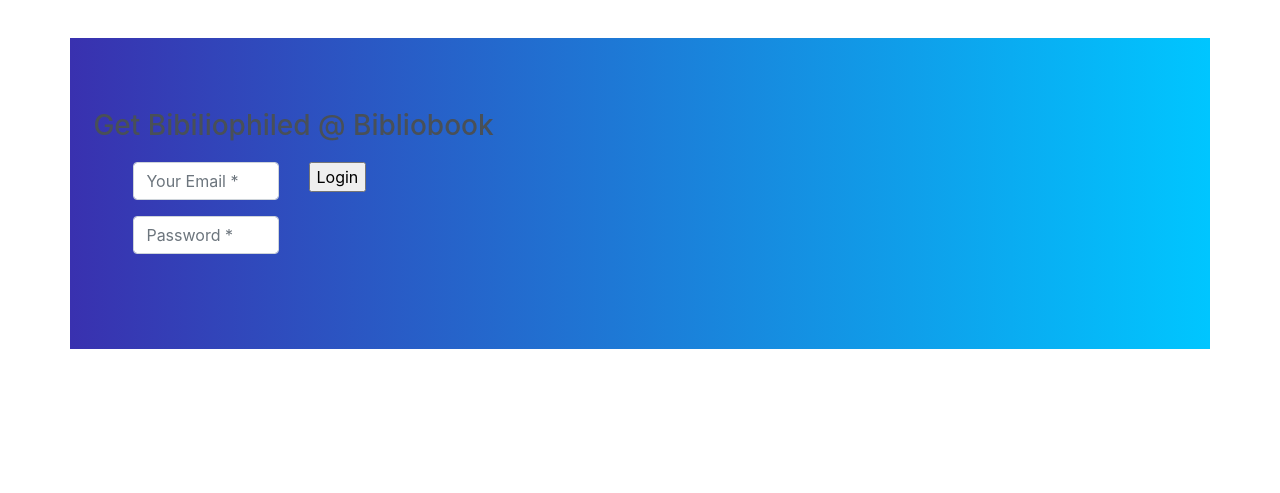
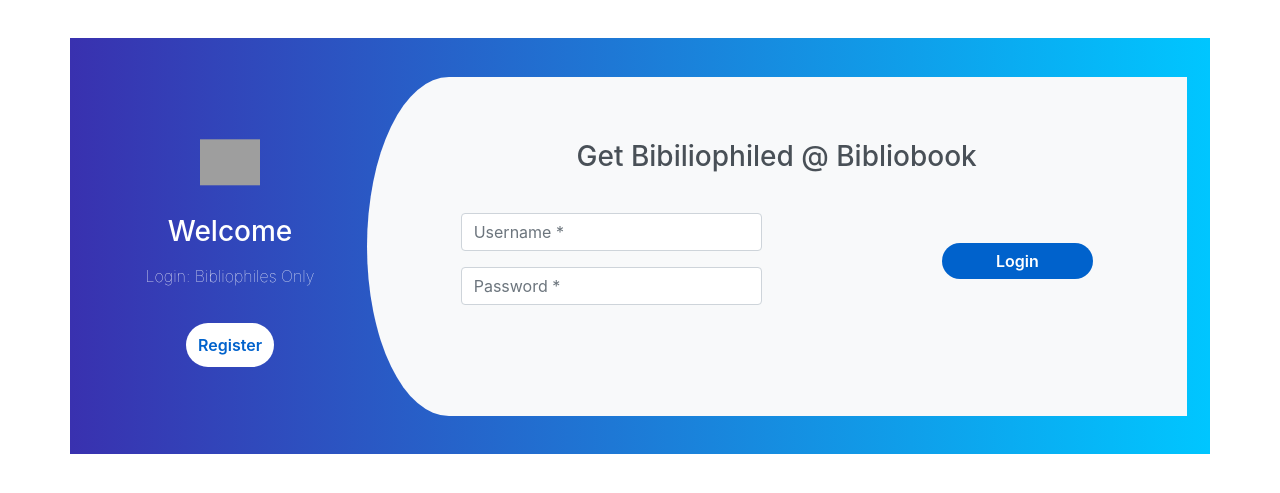
Before and after one commit to josharsh/BiblioBin, a Flask app: page /login in a window 1280 px wide. Shown: the top 493 px of the page. Run offline with Flask 2, Linux system fonts and the light colour scheme; some libraries are stand-ins or nearby versions; grey boxes are pictures that could not be loaded.

Commit message:
Login Template addd

```diff
--- a/templates/login.html
+++ b/templates/login.html
@@ -68,6 +68,18 @@
     width: 50%;
     cursor: pointer;
 }
+.lgn{
+
+    margin-top: 10%;
+    border: none;
+    border-radius: 1.5rem;
+    padding: 5%;
+    background: #ffffff;
+    color: #0062cc;
+    font-weight: 600;
+    width: 80%;
+    cursor: pointer;
+}
 .register .nav-tabs{
     margin-top: 3%;
     border: none;
@@ -104,27 +116,43 @@
 <div class="container register">
                 <div class="row">
 
+                    <div class="col-md-3 register-left">
+                        <img src="https://www.adazing.com/wp-content/uploads/2019/02/stacked-book-clipart-06-300x300.png"/>
+                        <h3>Welcome</h3>
+                        <p>Login: Bibliophiles Only</p>
+                        <a class="lgn" href="register">Register</a><BR/>
+                    </div>
+
+
+
+                    <div class="col-md-9 register-right">
+
+
                             <div class="tab-content" id="myTabContent">
+
                                 <div class="tab-pane fade show active" id="home" role="tabpanel" aria-labelledby="home-tab">
+
+
                                     <h3 class="register-heading">Get Bibiliophiled @ Bibliobook</h3>
+                                    <form method="POST" action="loginSubmit">
                                     <div class="row register-form">
                                         <div class="col-md-6">
                                             <div class="form-group">
-                                                            <input type="email" class="form-control" placeholder="Your Email *" value="" />
+                                                <input type="text" class="form-control" name="username" placeholder="Username *" value="" />
                                             </div>
                                             <div class="form-group">
-                                                    <input type="password" class="form-control" placeholder="Password *" value="" />
+                                                <input type="password" class="form-control" name="password" placeholder="Password *" value="" />
                                             </div>
                                         </div>
                                         <div class="col-md-6">
-                                                <input type="submit" class="lgn"  value="Login"/>
+                                            <input type="submit" class="btnRegister"  value="Login"/>
                                         </div>
                                     </div>
-
-
-                                    </div>
+                                    </form>
                                 </div>
 
                                 </div>
                             </div>
                         </div>
+                    </div>
+                </div>
```
Lines whose indentation alone changed are shown as unchanged.
